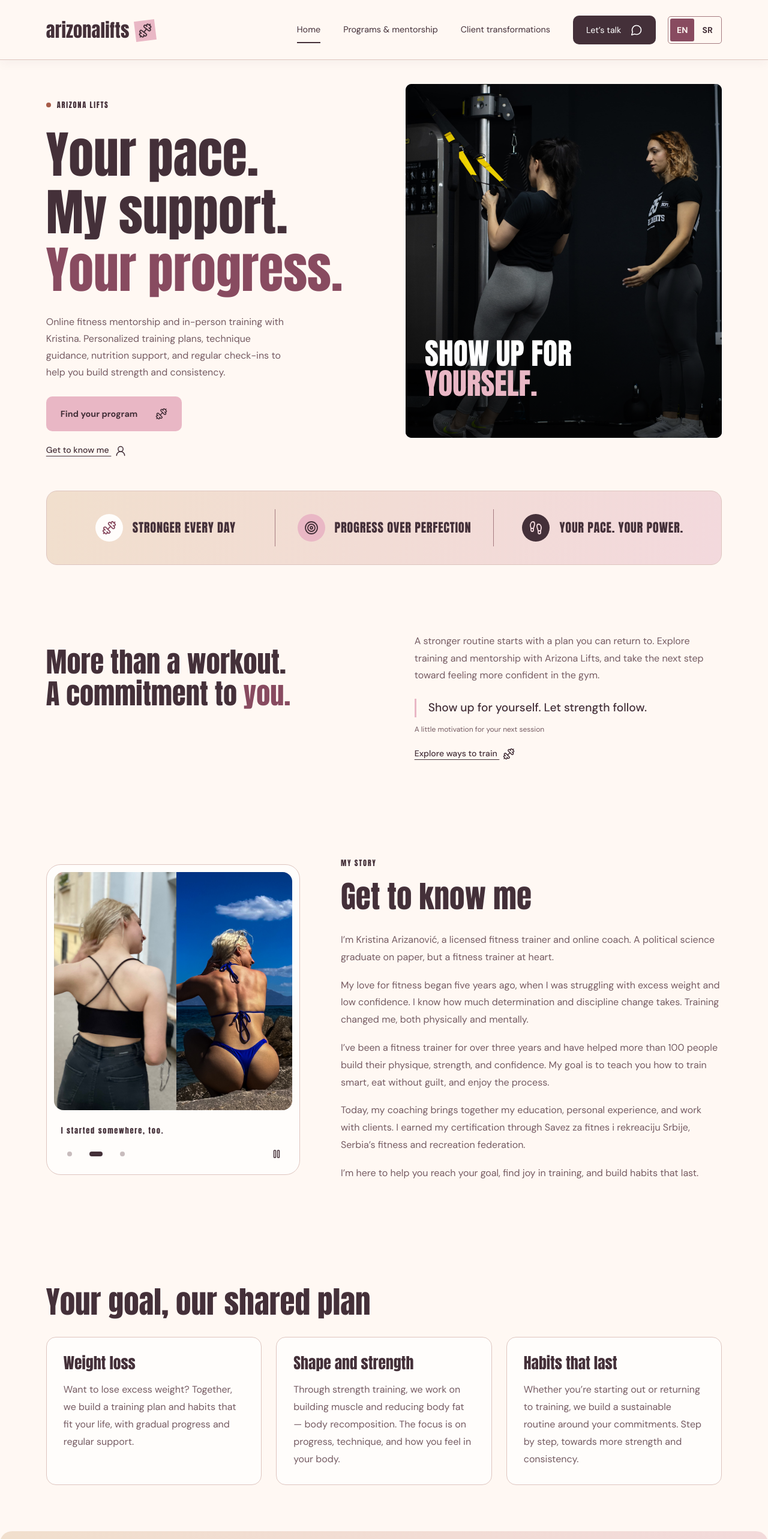
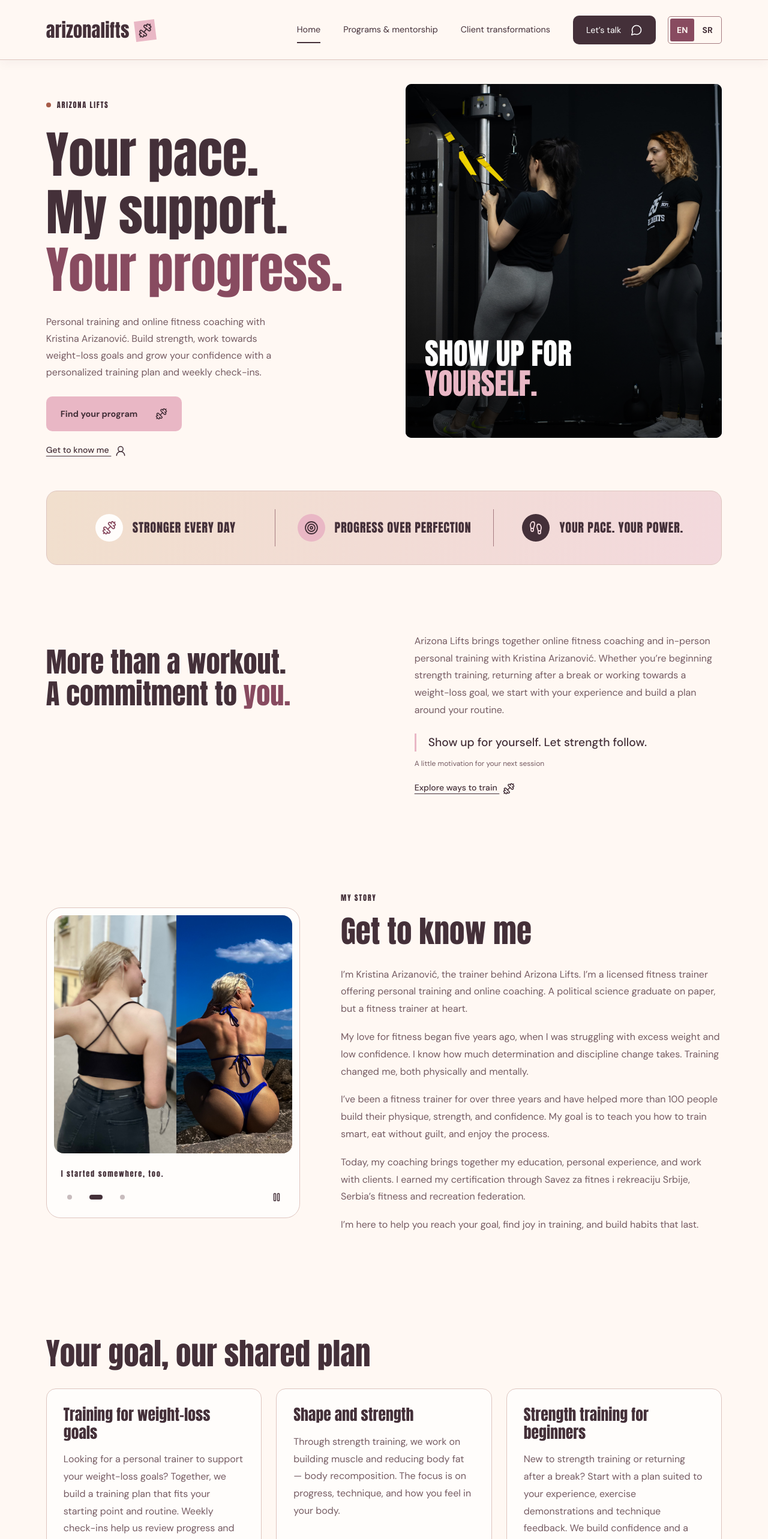
Before and after one commit to MiloshMilinkov/ArizonaLiftsWebSite, a Vue app in the folder frontend/: page /en in a window 1280 px wide. Shown: the top 2566 px of the page at 60% size. Built offline with nearby package versions, Linux system fonts and the light colour scheme.

Commit message:
Changes to text for better SEO

```diff
--- a/frontend/index.html
+++ b/frontend/index.html
@@ -6,7 +6,7 @@
     <meta name="theme-color" content="#fff8f3" />
     <meta
       name="description"
-      content="Train with Kristina Arizanović: online fitness coaching and in-person personal training, personalized programs, weekly check-ins and support for your goals."
+      content="Personal training and online fitness coaching with Kristina Arizanović. Personalized plans for beginner strength training, weight-loss goals and lasting habits."
     />
     <title>Arizona Lifts — Personal Training &amp; Online Coaching with Kristina</title>
     <link rel="icon" href="/favicon.svg" />
--- a/frontend/src/content/coaching.en.json
+++ b/frontend/src/content/coaching.en.json
@@ -2,7 +2,7 @@
   "aboutLabel": "MY STORY",
   "aboutTitle": "Get to know me",
   "about": [
-    "I’m Kristina Arizanović, a licensed fitness trainer and online coach. A political science graduate on paper, but a fitness trainer at heart.",
+    "I’m Kristina Arizanović, the trainer behind Arizona Lifts. I’m a licensed fitness trainer offering personal training and online coaching. A political science graduate on paper, but a fitness trainer at heart.",
     "My love for fitness began five years ago, when I was struggling with excess weight and low confidence. I know how much determination and discipline change takes. Training changed me, both physically and mentally.",
     "I’ve been a fitness trainer for over three years and have helped more than 100 people build their physique, strength, and confidence. My goal is to teach you how to train smart, eat without guilt, and enjoy the process.",
     "Today, my coaching brings together my education, personal experience, and work with clients. I earned my certification through Savez za fitnes i rekreaciju Srbije, Serbia’s fitness and recreation federation.",
@@ -12,19 +12,19 @@
   "audienceTitle": "Your goal, our shared plan",
   "audience": [
     {
-      "title": "Weight loss",
-      "text": "Want to lose excess weight? Together, we build a training plan and habits that fit your life, with gradual progress and regular support."
+      "title": "Training for weight-loss goals",
+      "text": "Looking for a personal trainer to support your weight-loss goals? Together, we build a training plan that fits your starting point and routine. Weekly check-ins help us review progress and adjust the plan, without promises of a fixed result or deadline."
     },
     {
       "title": "Shape and strength",
       "text": "Through strength training, we work on building muscle and reducing body fat — body recomposition. The focus is on progress, technique, and how you feel in your body."
     },
     {
-      "title": "Habits that last",
-      "text": "Whether you’re starting out or returning to training, we build a sustainable routine around your commitments. Step by step, towards more strength and consistency."
+      "title": "Strength training for beginners",
+      "text": "New to strength training or returning after a break? Start with a plan suited to your experience, exercise demonstrations and technique feedback. We build confidence and a sustainable training routine step by step."
     }
   ],
-  "stepsTitle": "How online mentorship works",
+  "stepsTitle": "How online fitness coaching works",
   "steps": [
     {
       "title": "Start a conversation",
@@ -46,8 +46,8 @@
   "faqTitle": "Questions before you start?",
   "faq": [
     {
-      "q": "Is online mentorship suitable for beginners?",
-      "a": "The plan starts with an assessment of your starting point, goals, and capabilities. Exercise demonstrations and video technique checks provide guidance. Tell Kristina about your experience so you can discuss a suitable starting point."
+      "q": "Can I start strength training with an online personal trainer?",
+      "a": "Online coaching starts with a review of your experience, goals and available equipment. Your plan includes exercise demonstrations, and we review your technique through training videos at weekly check-ins. Tell me if you are a complete beginner so we can discuss the support you need before choosing a package."
     },
     {
       "q": "Can I train at home, and what equipment do I need?",
@@ -74,6 +74,14 @@
     {
       "q": "How do I get started?",
       "a": "Select “Ask about mentorship” on a package, then choose Instagram or email. The email option includes the package name in the subject so you can discuss the right support with Kristina."
+    },
+    {
+      "q": "What is the difference between online coaching and in-person personal training?",
+      "a": "With online coaching, you follow your training plan in the app and send videos for technique feedback at weekly check-ins. Advanced and Premium also include messaging between check-ins. With in-person personal training, we work together during the session so I can guide your technique as you train. Contact me to confirm the location and availability."
+    },
+    {
+      "q": "Can personal training support my weight-loss goals?",
+      "a": "Weight loss can be one of the goals we discuss when creating your training plan. We review your starting point and progress at weekly check-ins and adjust training to your commitments. Results and timelines vary from person to person; the focus is on consistent training and habits you can maintain."
     }
   ],
   "galleryLabel": "My story in photos",
--- a/frontend/src/content/en.json
+++ b/frontend/src/content/en.json
@@ -1,6 +1,6 @@
 {
   "profile": {
-    "description": "A stronger routine starts with a plan you can return to. Explore training and mentorship with Arizona Lifts, and take the next step toward feeling more confident in the gym.",
+    "description": "Arizona Lifts brings together online fitness coaching and in-person personal training with Kristina Arizanović. Whether you’re beginning strength training, returning after a break or working towards a weight-loss goal, we start with your experience and build a plan around your routine.",
     "quote": "Show up for yourself. Let strength follow.",
     "quoteAttribution": "A little motivation for your next session"
   },
--- a/frontend/src/content/sr.json
+++ b/frontend/src/content/sr.json
@@ -1,6 +1,6 @@
 {
   "profile": {
-    "description": "Snažnija rutina počinje planom kome možeš da se vratiš. Istraži treninge i mentorstvo uz Arizona Lifts i napravi sledeći korak ka većem samopouzdanju u teretani.",
+    "description": "Arizona Lifts spaja onlajn fitnes mentorstvo i personalne treninge sa Kristinom Arizanović. Bilo da počinješ sa treningom snage, vraćaš se nakon pauze ili želiš da radiš na mršavljenju, polazimo od tvog iskustva i gradimo plan koji se uklapa u tvoju svakodnevicu.",
     "quote": "Posveti se sebi. Snaga dolazi korak po korak.",
     "quoteAttribution": "Malo motivacije za sledeći trening"
   },
--- a/frontend/src/locales/en.json
+++ b/frontend/src/locales/en.json
@@ -24,7 +24,7 @@
     "line1": "Your pace.",
     "line2": "My support.",
     "line3": "Your progress.",
-    "description": "Online fitness mentorship and in-person training with Kristina. Personalized training plans, technique guidance, nutrition support, and regular check-ins to help you build strength and consistency.",
+    "description": "Personal training and online fitness coaching with Kristina Arizanović. Build strength, work towards weight-loss goals and grow your confidence with a personalized training plan and weekly check-ins.",
     "program": "Find your program",
     "about": "Get to know me",
     "purpose": "STRENGTH WITH PURPOSE",
@@ -58,16 +58,16 @@
     "chapter": "SUPPORT FOR YOUR JOURNEY",
     "goals": "Online",
     "forward": "mentorship",
-    "support": "Three packages. Your goals at the center.",
-    "fit": "Compare Basic, Advanced, and Premium to find your level of support.",
+    "support": "Online fitness coaching built around your goals.",
+    "fit": "Compare Basic, Advanced and Premium for personalized training, weekly check-ins and the level of support that suits you.",
     "note": "Advanced includes every Basic benefit. Premium adds one in-person training session to everything in Advanced.",
     "loading": "Loading programs…",
     "error": "We couldn’t load the programs. Please try again, or get in touch on Instagram.",
     "empty": "New programs are on the way. Get in touch on Instagram to learn more.",
     "for": "Who is this for?",
     "ask": "Ask about mentorship",
-    "personalTitle": "In-person mentorship",
-    "personalDescription": "Train together in person, with guidance for your goals and technique. Contact Kristina to confirm the location and available times before booking.",
+    "personalTitle": "In-person personal training",
+    "personalDescription": "Train alongside me with a plan tailored to your experience and goals. During in-person sessions, I guide your exercise technique and help you build confidence with strength training. Contact me to confirm the location and available times before booking.",
     "recommended": "Recommended"
   },
   "contact": {
@@ -82,7 +82,7 @@
   "meta": {
     "home": "Arizona Lifts — Personal Training & Online Coaching with Kristina",
     "programs": "Programs & mentorship — Arizona Lifts",
-    "description": "Train with Kristina Arizanović: online fitness coaching and in-person personal training, personalized programs, weekly check-ins and support for your goals.",
+    "description": "Personal training and online fitness coaching with Kristina Arizanović. Personalized plans for beginner strength training, weight-loss goals and lasting habits.",
     "transformations": "Client transformations — Arizona Lifts"
   },
   "transformations": {
```
Also changed, not shown: frontend/src/content/coaching.sr.json (+17 -14 lines), frontend/src/locales/sr.json (+6 -6 lines).
